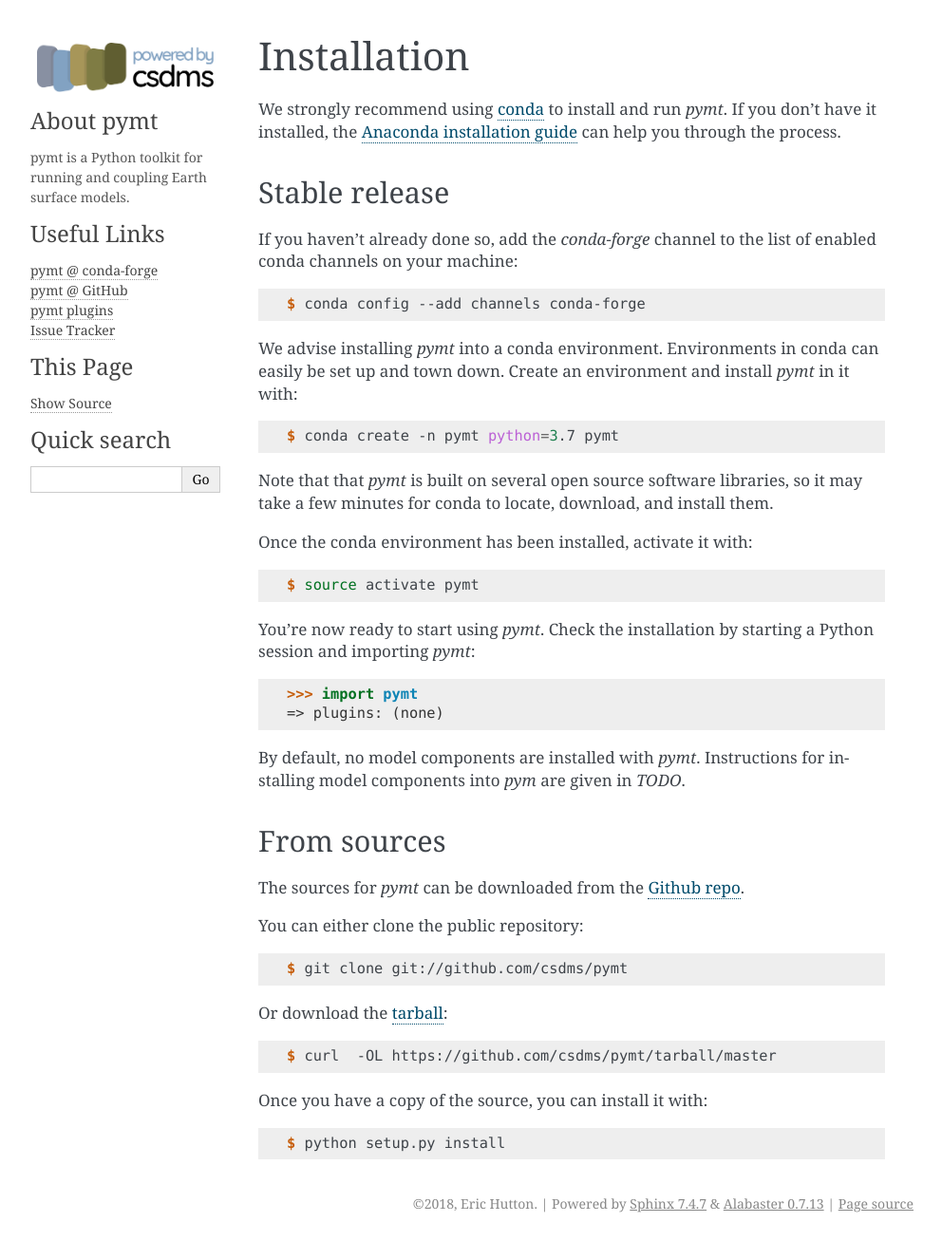
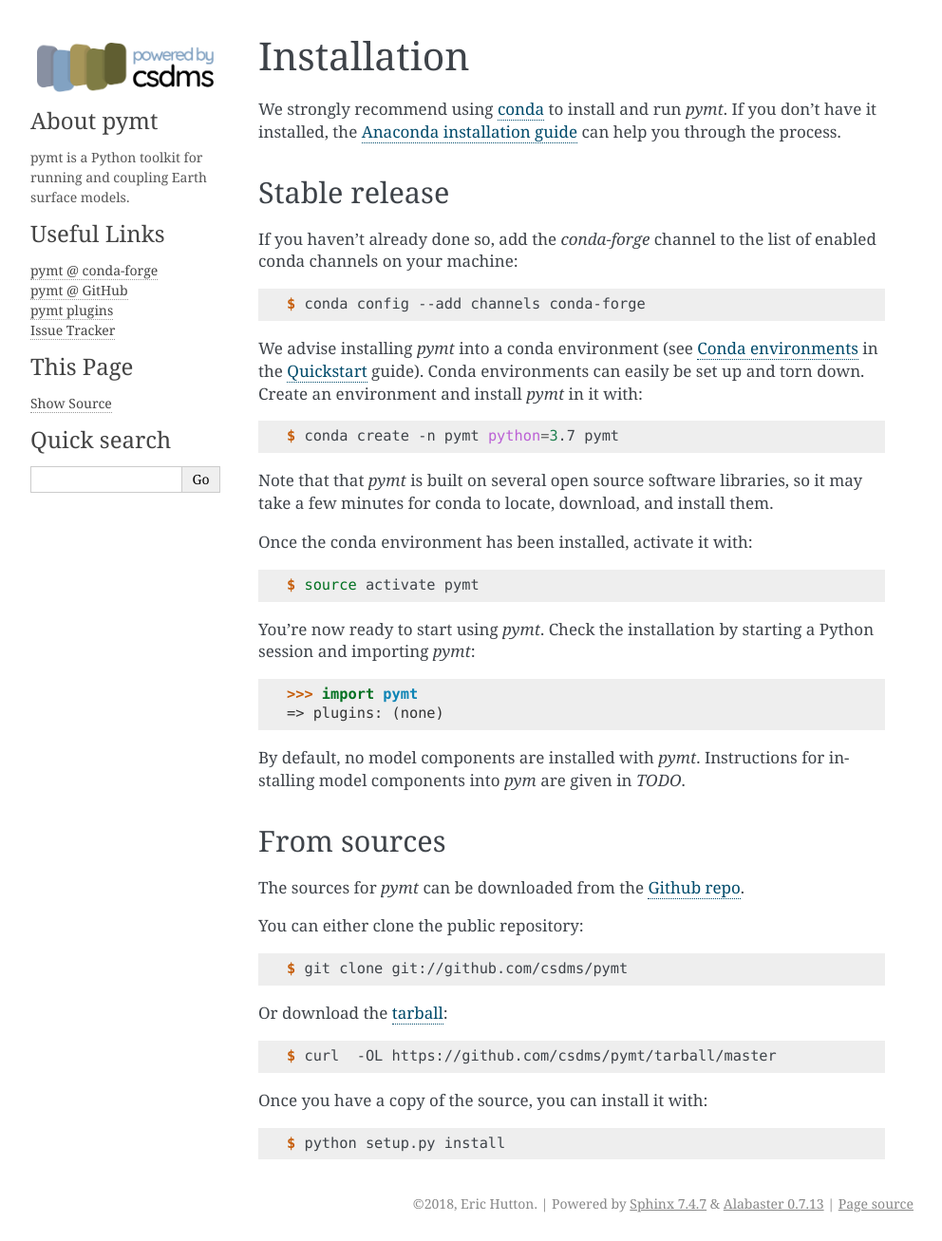
Before and after one commit to csdms/pymt, a Sphinx documentation site: the page built from docs/installation.rst, in a window 1280 px wide. Shown: the whole page at 95% size, without its empty margins (148-1140 px from the left). Built offline with Sphinx 7.4.7, drawn with Linux system fonts in a browser that asks for light colours; pages that are not in the unit, such as notebooks, are missing from menus.

Commit message:
Add link from install guide to quickstart

```diff
--- a/docs/installation.rst
+++ b/docs/installation.rst
@@ -22,8 +22,9 @@ to the list of enabled conda channels on your machine:
 
     $ conda config --add channels conda-forge
 
-We advise installing *pymt* into a conda environment.
-Environments in conda can easily be set up and town down.
+We advise installing *pymt* into a conda environment
+(see :ref:`conda-env` in the :doc:`quickstart` guide).
+Conda environments can easily be set up and torn down.
 Create an environment and install *pymt* in it with:
 
 .. code-block:: console
--- a/docs/quickstart.rst
+++ b/docs/quickstart.rst
@@ -9,6 +9,7 @@ You can get *pymt* directly from *conda-forge*,
 
 Installing into a *conda* environment is heavily recommended.
 
+.. _conda-env:
 
 Conda environments
 ------------------
```
